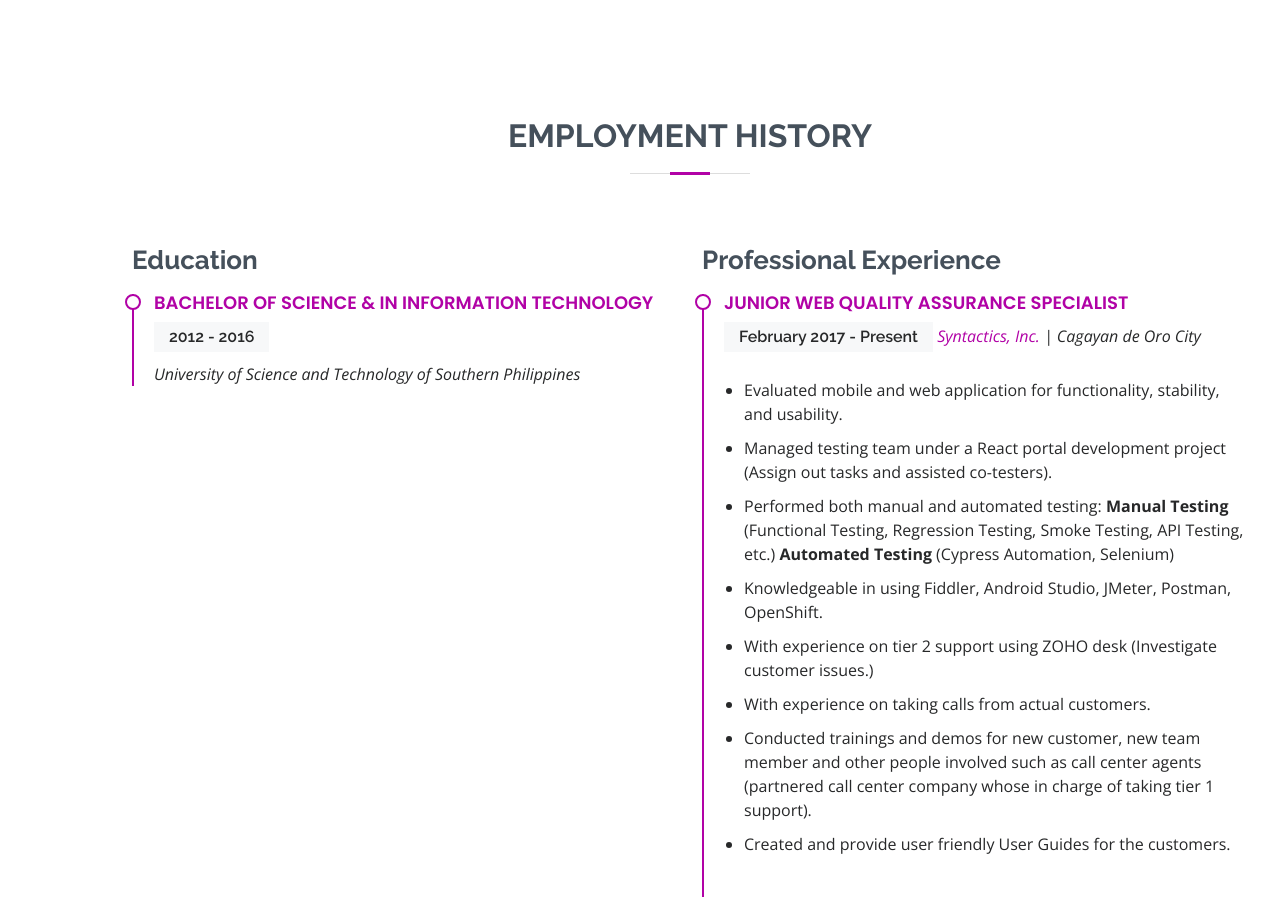
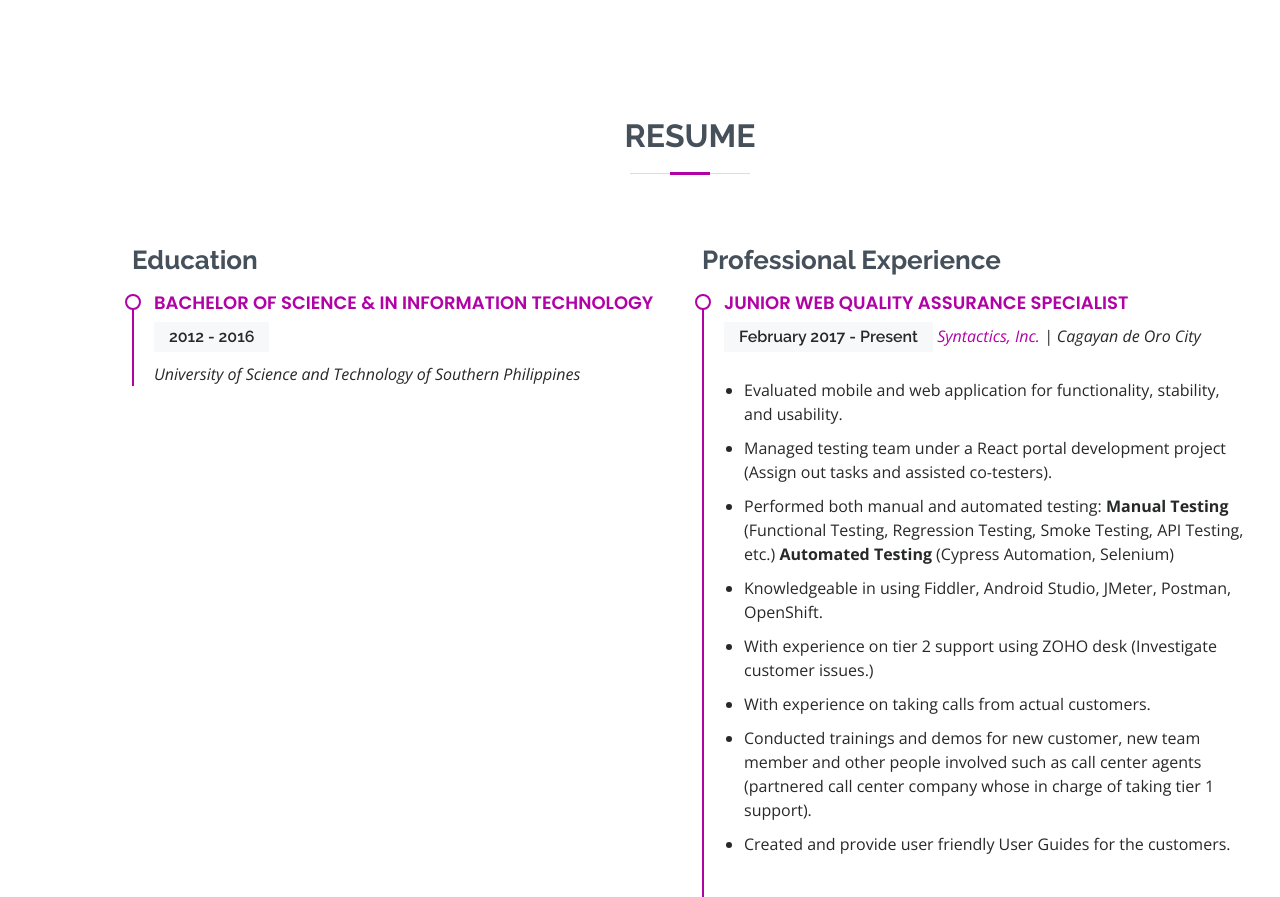
Before and after one commit to preciousmae04/profile, a plain HTML site: page index.html in a window 1280 px wide. Shown: the part 1945-2842 px from the top of the page. Drawn offline with nearby package versions, Linux system fonts and the light colour scheme.

Commit message:
Update index.html

```diff
--- a/index.html
+++ b/index.html
@@ -186,7 +186,7 @@
       <div class="container" data-aos="fade-up">
 
         <div class="section-title">
-          <h2>Employment History</h2>
+          <h2>Resume</h2>
           <!-- <p>Magnam dolores commodi suscipit. Necessitatibus eius consequatur ex aliquid fuga eum quidem. Sit sint consectetur velit. Quisquam quos quisquam cupiditate. Et nemo qui impedit suscipit alias ea. Quia fugiat sit in iste officiis commodi quidem hic quas.</p> -->
         </div>
 
```
